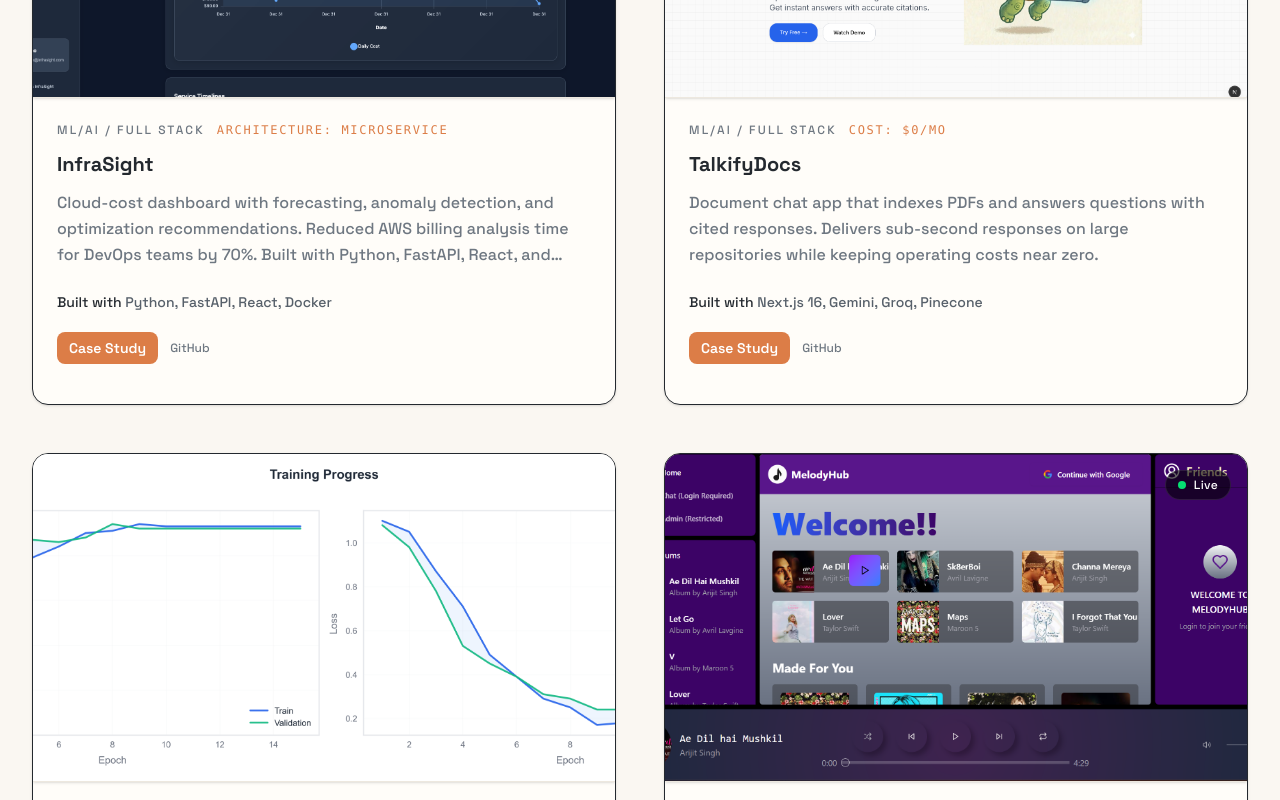
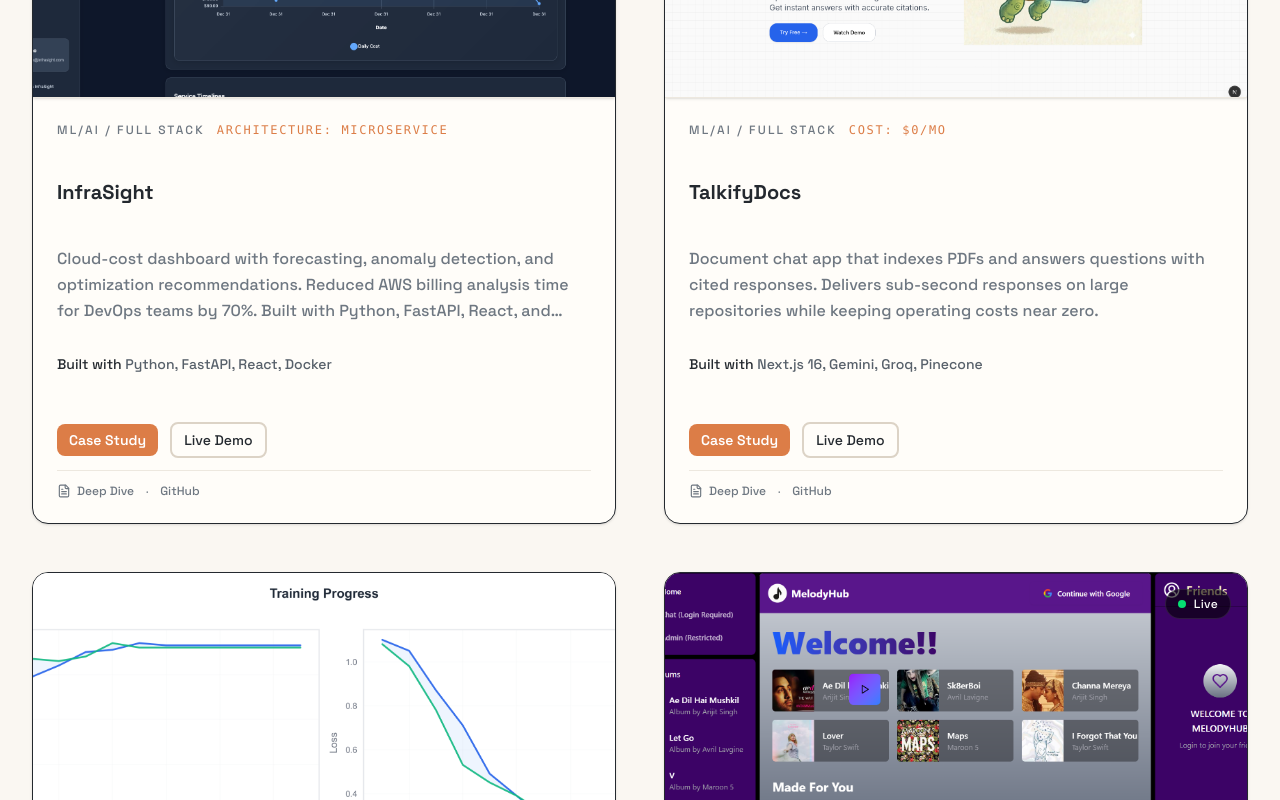
Before and after one commit to aabhiyann/portfolio-abhiyan, a React (Vite) app: page /projects in a window 1280 px wide. Shown: the part 640-1440 px from the top of the page. Built offline with nearby package versions, Linux system fonts and the light colour scheme; no server answers.

Commit message:
fix: align home project card internals and restore project card links

```diff
--- a/src/components/ui/ProjectCard.tsx
+++ b/src/components/ui/ProjectCard.tsx
@@ -1,5 +1,6 @@
 import { Link } from "react-router-dom";
 import { motion } from "framer-motion";
+import { FileText } from "lucide-react";
 import { Project } from "../../data/Projects";
 import { Button, SafeImage } from "./";
 
@@ -15,21 +16,6 @@ export const ProjectCard = ({
   onArchitectureClick: _onArchitectureClick,
 }: ProjectCardProps) => {
   const primaryProof = project.stats?.[0];
-  const primaryAction = project.caseStudyUrl
-    ? { type: "case-study" as const, href: project.caseStudyUrl }
-    : project.live
-      ? { type: "live" as const, href: project.live }
-      : project.github
-        ? { type: "github" as const, href: project.github }
-        : null;
-
-  const secondaryAction =
-    primaryAction?.type !== "github" && project.github
-      ? { type: "github" as const, href: project.github }
-      : primaryAction?.type !== "live" && project.live
-        ? { type: "live" as const, href: project.live }
-        : null;
-
   return (
     <motion.div
       className="flex flex-col group h-full overflow-hidden rounded-2xl bg-card border border-border-primary/80 shadow-sm hover:border-accent-primary/20 transition-colors"
@@ -62,7 +48,7 @@ export const ProjectCard = ({
       {/* Card body */}
       <div className="p-6 flex flex-col flex-grow">
         {/* Category + stat */}
-        <div className="flex flex-wrap items-center gap-x-3 gap-y-2 mb-3 text-xs uppercase tracking-[0.18em] text-text-muted">
+        <div className="flex flex-wrap items-center gap-x-3 gap-y-2 mb-3 text-xs uppercase tracking-[0.18em] text-text-muted min-h-[2.75rem] content-start">
           <span>{project.categories.slice(0, 2).join(" / ")}</span>
           {primaryProof && (
             <span className="text-accent-primary font-mono tracking-[0.14em]">
@@ -71,25 +57,25 @@ export const ProjectCard = ({
           )}
         </div>
 
-        <h3 className="text-xl font-bold text-text-primary mb-3 font-heading group-hover:text-accent-primary transition-colors">
+        <h3 className="text-xl font-bold text-text-primary mb-3 font-heading group-hover:text-accent-primary transition-colors min-h-[3.5rem]">
           {project.title}
         </h3>
 
-        <p className="text-text-muted mb-6 leading-relaxed flex-grow line-clamp-3">
+        <p className="text-text-muted mb-6 leading-relaxed line-clamp-3 min-h-[5.25rem]">
           {project.story || project.description}
         </p>
 
-        <div className="mb-5 text-sm text-text-secondary">
+        <div className="mb-5 text-sm text-text-secondary min-h-[3rem]">
           <span className="font-medium text-text-primary">Built with </span>
           <span>{project.tech.slice(0, 4).join(", ")}</span>
         </div>
 
-        {/* Card actions: max 2 total */}
-        <div className="flex flex-wrap gap-3 items-center mb-4">
-          {primaryAction?.type === "case-study" && (
+        {/* Primary actions */}
+        <div className="flex flex-wrap gap-3 items-center mt-auto">
+          {project.caseStudyUrl && (
             <Button
               as={Link}
-              to={primaryAction.href}
+              to={project.caseStudyUrl}
               variant="primary"
               size="sm"
               className="font-medium"
@@ -97,10 +83,10 @@ export const ProjectCard = ({
               Case Study
             </Button>
           )}
-          {primaryAction?.type === "live" && (
+          {project.live && (
             <Button
               as="a"
-              href={primaryAction.href}
+              href={project.live}
               target="_blank"
               rel="noopener noreferrer"
               variant="outline"
@@ -110,10 +96,10 @@ export const ProjectCard = ({
               Live Demo
             </Button>
           )}
-          {primaryAction?.type === "github" && (
+          {!project.caseStudyUrl && !project.live && project.github && (
             <Button
               as="a"
-              href={primaryAction.href}
+              href={project.github}
               target="_blank"
               rel="noopener noreferrer"
               variant="primary"
@@ -123,9 +109,27 @@ export const ProjectCard = ({
               Source Code
             </Button>
           )}
-          {secondaryAction?.type === "github" && (
+        </div>
+
+        {/* Secondary links */}
+        <div className="flex flex-wrap items-center gap-3 text-xs text-text-muted pt-3 border-t border-border-primary/50 mt-3">
+          {project.deepDiveId && (
+            <Link
+              to={`/deep-dives/${project.deepDiveId}`}
+              className="inline-flex items-center gap-1.5 hover:text-accent-primary transition-colors"
+            >
+              <FileText className="w-3.5 h-3.5" />
+              Deep Dive
+            </Link>
+          )}
+          {project.deepDiveId && project.github && (
+            <span className="text-[10px] text-text-muted/45" aria-hidden="true">
+              ·
+            </span>
+          )}
+          {project.github && (
             <a
-              href={secondaryAction.href}
+              href={project.github}
               target="_blank"
               rel="noopener noreferrer"
               className="text-xs text-text-muted hover:text-accent-primary transition-colors"
@@ -133,16 +137,6 @@ export const ProjectCard = ({
               GitHub
             </a>
           )}
-          {secondaryAction?.type === "live" && (
-            <a
-              href={secondaryAction.href}
-              target="_blank"
-              rel="noopener noreferrer"
-              className="text-xs text-text-muted hover:text-accent-primary transition-colors"
-            >
-              Live Demo
-            </a>
-          )}
         </div>
       </div>
     </motion.div>
--- a/src/components/ui/ProjectGrid.tsx
+++ b/src/components/ui/ProjectGrid.tsx
@@ -61,7 +61,7 @@ export const ProjectGrid: React.FC<ProjectGridProps> = ({
               )}
             </div>
 
-            <div className="mb-3 flex flex-wrap items-center gap-x-3 gap-y-2 text-[11px] uppercase tracking-[0.18em] text-text-muted">
+            <div className="mb-3 flex min-h-[2.75rem] flex-wrap content-start items-center gap-x-3 gap-y-2 text-[11px] uppercase tracking-[0.18em] text-text-muted">
               <span>{project.categories.slice(0, 2).join(" / ")}</span>
               {project.stats?.[0] && (
                 <span className="font-mono text-accent-primary tracking-[0.14em]">
@@ -70,15 +70,15 @@ export const ProjectGrid: React.FC<ProjectGridProps> = ({
               )}
             </div>
 
-            <h3 className="text-xl font-semibold mb-3 text-text-primary font-heading">
+            <h3 className="mb-3 min-h-[3.5rem] text-xl font-semibold text-text-primary font-heading">
               {project.title}
             </h3>
-            <p className="text-text-muted mb-4 flex-grow line-clamp-3 text-sm leading-relaxed">
+            <p className="mb-4 min-h-[5.25rem] text-sm leading-relaxed text-text-muted line-clamp-3">
               {project.story || project.description}
             </p>
 
             <div className="mt-auto pt-4 border-t border-border-primary/50">
-              <div className="text-sm text-text-secondary mb-4">
+              <div className="mb-4 min-h-[3rem] text-sm text-text-secondary">
                 <span className="font-medium text-text-primary">
                   Built with{" "}
                 </span>
```
